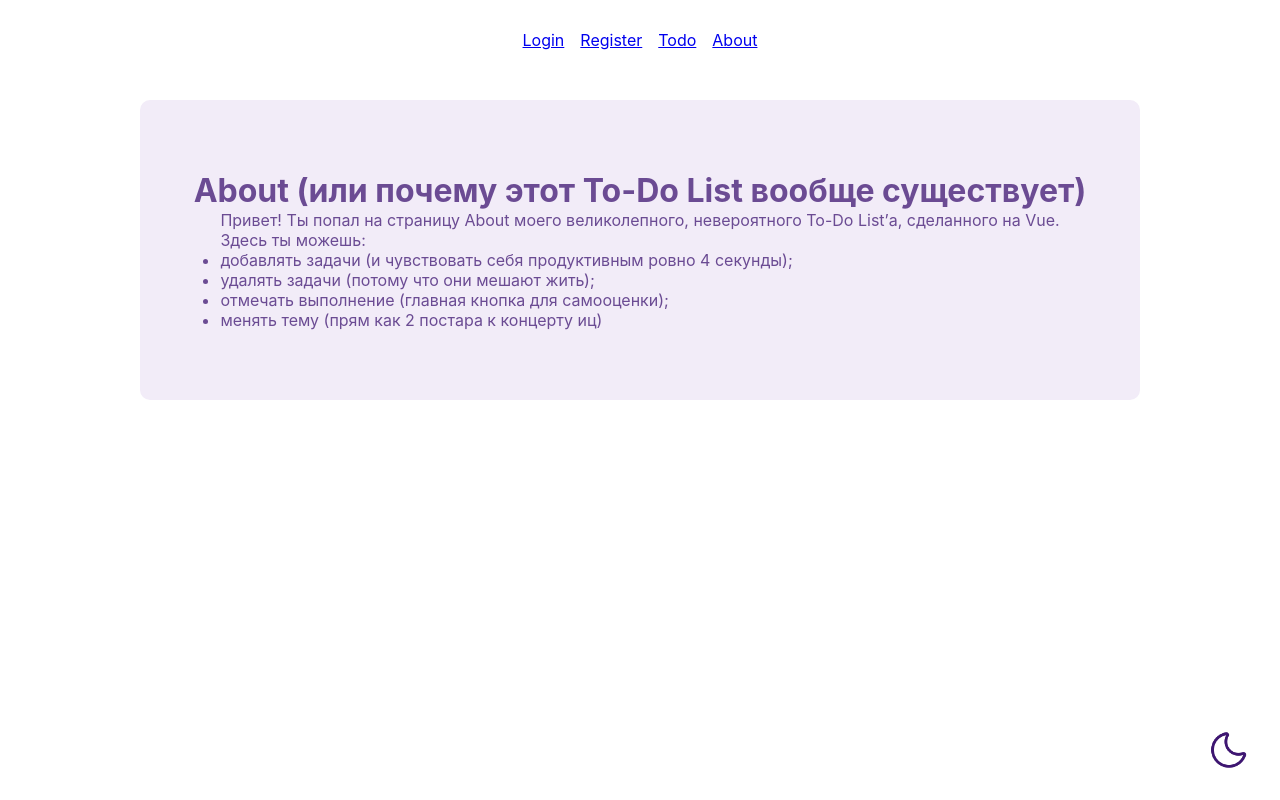
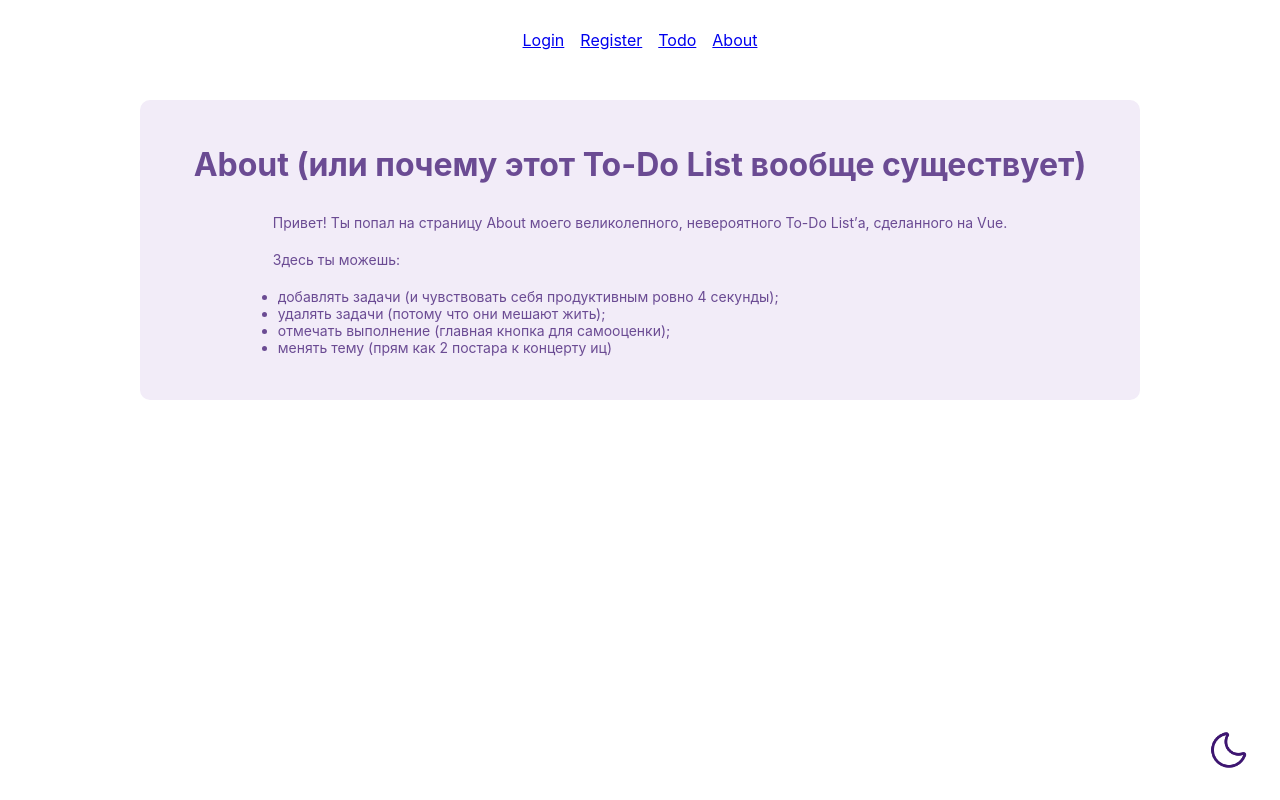
Before and after one commit to 1softgirl1/todo_vue, a Vue app: page /todo_vue/about in a window 1280 px wide. Built offline with nearby package versions, Linux system fonts and the light colour scheme.

Commit message:
fix routing

```diff
--- a/src/App.vue
+++ b/src/App.vue
@@ -1,39 +1,36 @@
 <template>
+  <nav class="menu">
+    <router-link to="/login" v-if="route.path !== '/todos'">Login</router-link>
+    <router-link to="/register" v-if="route.path !== '/todos'">Register</router-link>
+    <router-link to="/todos" v-if="route.path !== '/todos'">Todo</router-link>
+    <router-link to="/about" v-if="route.path !== '/todos'">About</router-link>
 
+    <button id="logout" @click="logout" v-if="route.path === '/todos'">
+      Logout
+    </button>
+  </nav>
 
-  <nav class="menu">
-    <router-link to="/login" v-if="this.$route.path !== '/todos'">Login</router-link>
-    <router-link to="/register" v-if="this.$route.path !== '/todos'">Register</router-link>
-    <router-link to="/todos"  v-if="this.$route.path !== '/todos'">Todo</router-link>
-    <router-link to="/about"  v-if="this.$route.path !== '/todos'">About</router-link>
-    <router-link
-        id="logout"
-        to="/login"
-        @click="logout"
-        v-if="$route.path === '/todos'"
-    >
-      Logout
-    </router-link>
-
-  </nav>
-    <router-view />
-  <ThemeToggle></ThemeToggle>
+  <router-view />
+  <ThemeToggle />
 </template>
 
 <script setup>
 import { useUserStore } from '@/stores/useUserStore.js'
-import { useRouter } from 'vue-router'
+import { useRouter, useRoute } from 'vue-router'
 import ThemeToggle from "@/components/ThemeToggle.vue";
 
 const userStore = useUserStore()
 const router = useRouter()
-console.log(userStore.currentUser)
-console.log(userStore.users)
+const route = useRoute()
 
 function logout() {
   userStore.logoutUser()
   router.push('/login')
 }
+
+console.log(userStore.currentUser)
+console.log(userStore.users)
+
 
 </script>
 
--- a/src/pages/AboutPage.vue
+++ b/src/pages/AboutPage.vue
@@ -4,8 +4,11 @@
 
     <transition name="fade" appear>
       <div class="about-text" v-if="showText">
+        <br>
         <p>Привет! Ты попал на страницу About моего великолепного, невероятного To-Do List’а, сделанного на Vue.</p>
+        <br>
         <p>Здесь ты можешь:</p>
+        <br>
         <transition-group name="bounce" tag="ul" class="bounce-list">
           <li
               v-for="(item, index) in items"
@@ -57,10 +60,12 @@ function logout() {
 <style lang="scss" scoped>
 
 .about {
+
   @include flex-center(column);
   align-items: center;
   margin-left: auto;
   margin-right: auto;
+
 
   padding-inline: 10px;
   height: 300px;
@@ -75,6 +80,40 @@ function logout() {
   &:hover {
     transform: scale(1.03);
     box-shadow: 0 10px 25px rgba(0,0,0,0.1);
+  }
+  @include respond-to(tablet) {
+    width: 100%;
+    max-width: 432px;
+    font-size: 10pt;
+    align-items: center;
+
+  }
+
+  @include respond-to(mobile) {
+
+    width: 100%;
+    max-width: 320px;
+    padding-inline: 5px;
+    font-size: 10px;
+    align-items: center;
+    height: 350px;
+
+  }
+  p {
+    font-size: 14px;
+  }
+  li {
+    margin-left: 5px;
+    font-size: 14px;
+  }
+
+  h1 {
+    margin-top: 10px;
+    padding-inline: 10px;
+  }
+  .about-text {
+    padding: 10px;
+
   }
 
 
```
